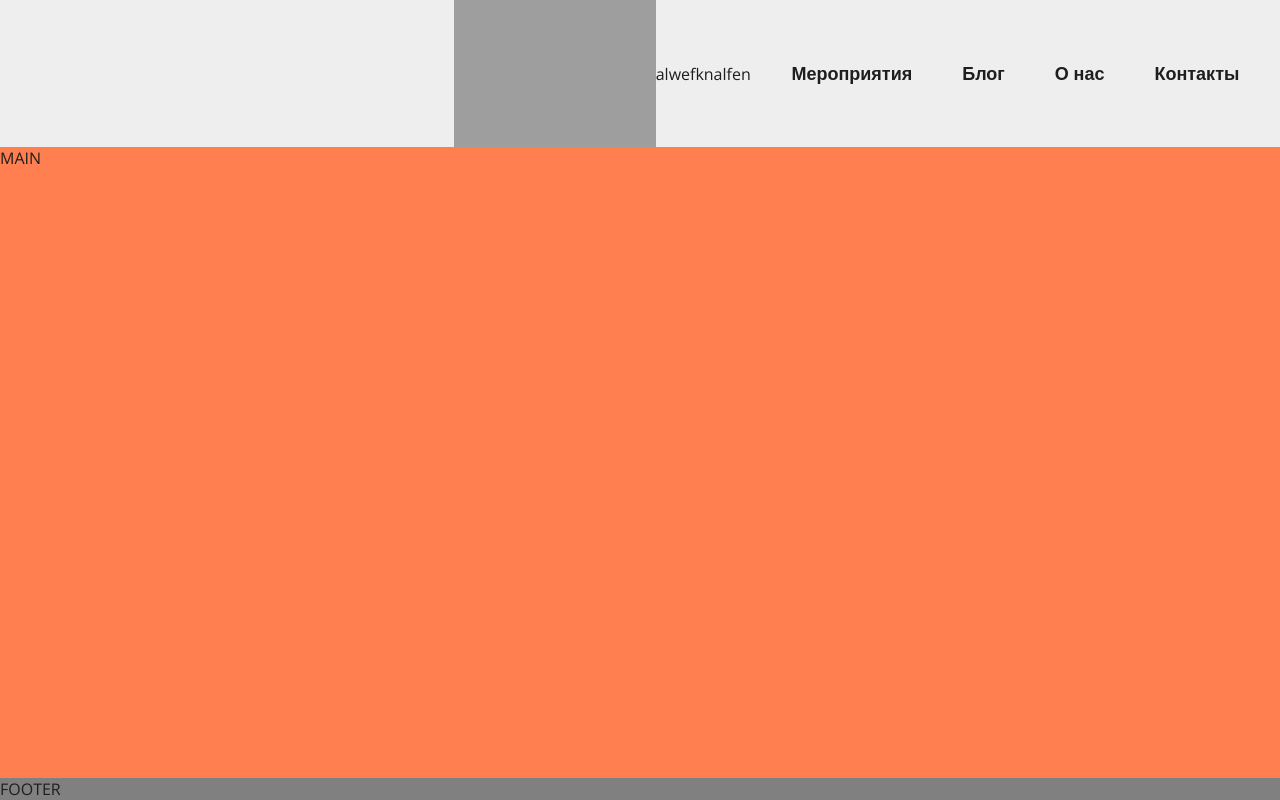
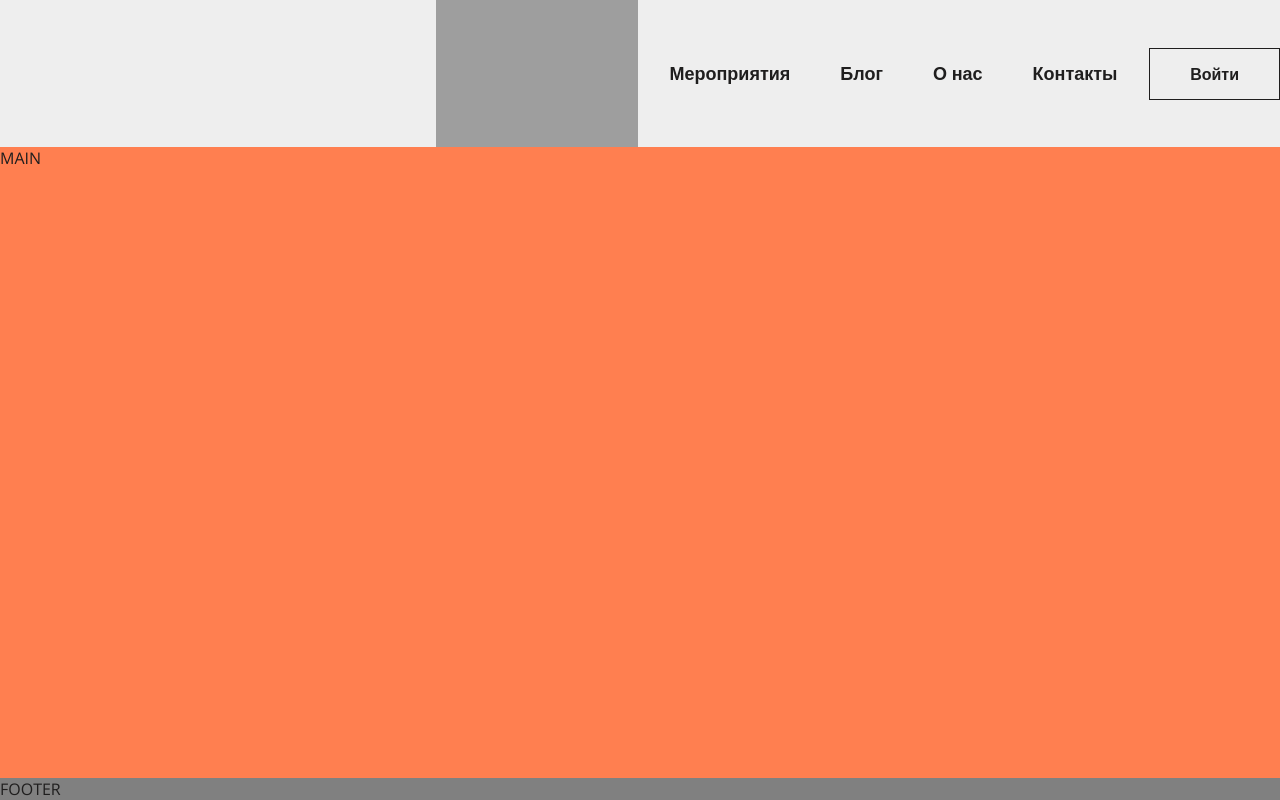
Before and after one commit to annatyu/annatyu.github.io, a plain HTML site: page index.html in a window 1280 px wide. Drawn offline with nearby package versions, Linux system fonts and the light colour scheme; grey boxes are pictures that could not be loaded.

Commit message:
botton was added

```diff
--- a/index.html
+++ b/index.html
@@ -14,13 +14,15 @@
         <a href = "index.html" class = "page-header__logo">
         <img src = "D:\project_frontend\annatyu.github.io\assets2\images2\logo (1).svg" alt = "logo" class = "page-header__logo-icon">
       </a>
-alwefknalfen
     <nav class="page-header__nav">
       <a href="#" class="page-header__nav-link">Мероприятия</a>
       <a href="#" class="page-header__nav-link">Блог</a>
       <a href="#" class="page-header__nav-link">О нас</a>
       <a href="#" class="page-header__nav-link">Контакты</a>
     </nav>
+    <a href="#" class="btn page-header__user-btn">
+      Войти
+    </a>
       </header>
     <main class="main">MAIN</main>
     <footer class="page-footer">FOOTER</footer>
--- a/styles/styles.css
+++ b/styles/styles.css
@@ -77,3 +77,25 @@ body {
   .page-header__nav-link:hover {
     color: #bc3324;
   }
+  .btn {
+    display: inline-block;
+    box-sizing: border-box;
+    padding: 15px 40px;
+    border: 1px solid #1F1E1E;
+    background-color: transparent;
+    outline: none;
+    color: #1F1E1E;
+    font-family: "Open Sans", sans-serif;
+    font-weight: 600;
+    font-size: 16px;
+    line-height: 20px;
+    text-align: center;
+    text-decoration: none;
+    transition: color 0.2s, background-color 0.2s, border-color 0.2s;
+    overflow: hidden;
+    cursor: pointer;
+  }
+  .btn:hover {
+    background-color: #1F1E1E;
+    color: #ffffff;
+  }
```
